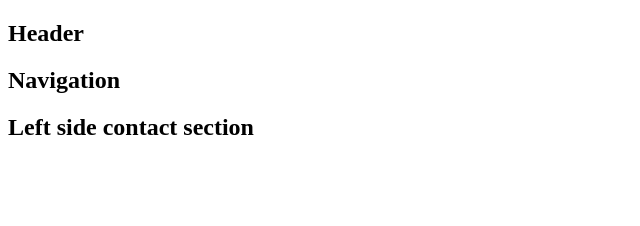
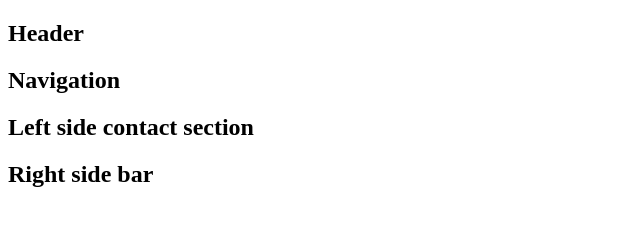
Before and after one commit to Michaelkonda/HW-Wireframe, a plain HTML site: page index.html in a window 1280 px wide. Shown: the whole page, without its empty margins (0-640 px from the left). Drawn offline with Linux system fonts and the light colour scheme.

Commit message:
Added right side bar

```diff
--- a/index.html
+++ b/index.html
@@ -17,6 +17,9 @@
         <aside>
             <h2>Left side contact section</h2>
         </aside>
+        <aside>
+            <h2>Right side bar</h2>
+        </aside>
     </section>
 </body>
 </html>
```
